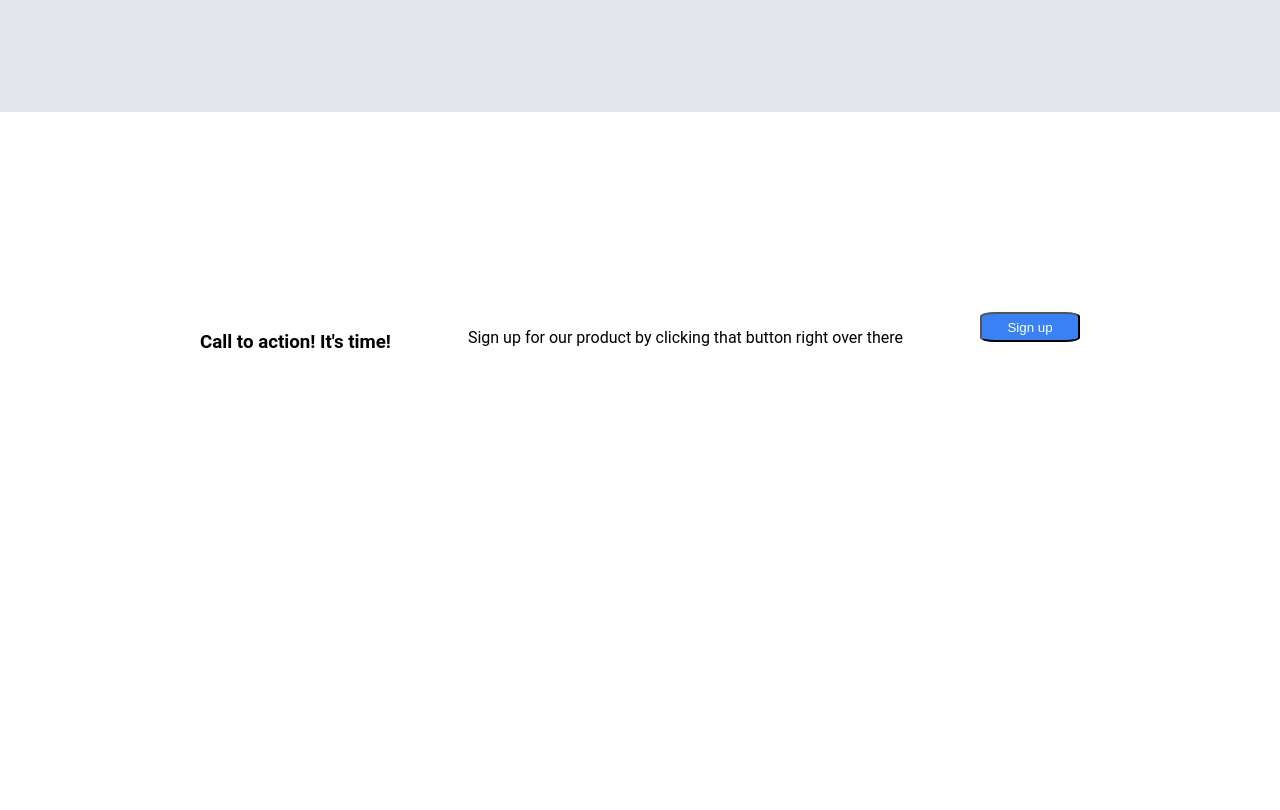
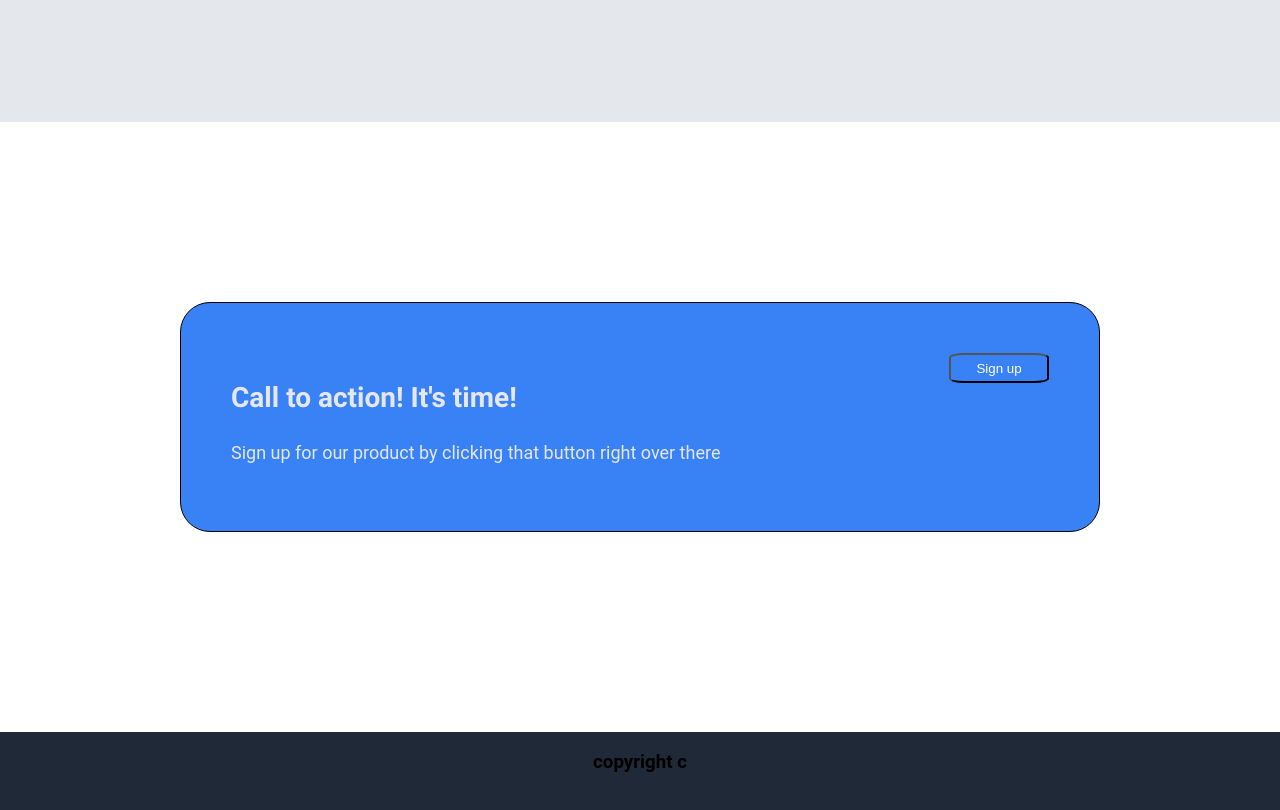
Before and after one commit to JasonKundi/Brainnest-Assignment-2---CSS, a plain HTML site: page Assignment/index.html in a window 1280 px wide. Shown: the part 1346-2156 px from the top of the page. Before the commit the page ends 1917 px from the top, so only its background shows below. Drawn offline with Linux system fonts and the light colour scheme.

Commit message:
core complete

```diff
--- a/Assignment/index.html
+++ b/Assignment/index.html
@@ -50,14 +50,16 @@
         </div>
     </div>
     <div class="call-to-action-section-container">
-        <div class="call-to-action">
-            <h3 class="header-call"> Call to action! It's time! </h3>
-            <p class="subtext-call"> Sign up for our product by clicking that button right over there </p>
-            <button class="sign-up-button"> Sign up </button>
+        <div class="call-to-action-border">
+            <div class="call-to-action-content">
+                <h3 class="header-call"> Call to action! It's time! </h3>
+                <p class="subtext-call"> Sign up for our product by clicking that button right over there </p>
+            </div>
+            <button class="sign-up-button-2"> Sign up </button>
         </div>
     </div>
     <div class="footer">
-
+        <h3 class="subtext-footer"> copyright c </h3>
     </div>
   </body>
 </html>
--- a/Assignment/style.css
+++ b/Assignment/style.css
@@ -156,8 +156,8 @@ body {
     flex-direction: row;
     height: 200px;
     width: 200px;
-    border: #3882F6 solid 1px;
-    border-radius: 30%;
+    border: #3882F6 solid 3px;
+    border-radius: 25px;
 }
 
 .under-random-cards {
@@ -213,13 +213,58 @@ body {
 .call-to-action-section-container {
 
     background-color: #ffff;
-    padding: 50px 50px 50;
-    height: 300px;
+    padding: 50px 50px;
+    height: 250px;
+    padding: 180px;
 }
 
-.call-to-action {
+.call-to-action-border {
     display: flex;
     justify-content: space-between;
+    border: solid   1px;
     border-style :#3882F6 solid;
-    padding: 200px;
+    border-radius: 30px 30px 30px 30px;;
+    background-color: #3882F6;
+    padding:50px;
 }
+
+.call-to-action-content {
+    display: inline;
+    justify-content: space-between;
+}
+
+.header-call {
+    font-family: 'roboto-bold';
+    font-size: 28px;
+    color: #E5E7EB;
+
+}
+.subtext-call {
+    font-size: 18px;
+    color: #E5E7EB;
+
+}
+
+.sign-up-button-2 {
+    display: flex;
+    border-radius: 15% 15% 15% 15%;
+    justify-content: center;
+    align-items: center;
+    background-color: #3882F6;
+    color: white;
+    height:30px;
+    width: 100px;
+}
+
+/* -------- footer -------- */
+
+.footer {
+    background-color: #1F2937;
+    height: 80px;
+
+}
+
+.subtext-footer {
+    display: flex;
+    justify-content:space-evenly;
+}
```
